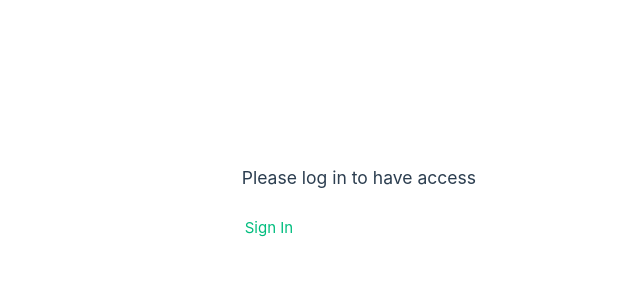
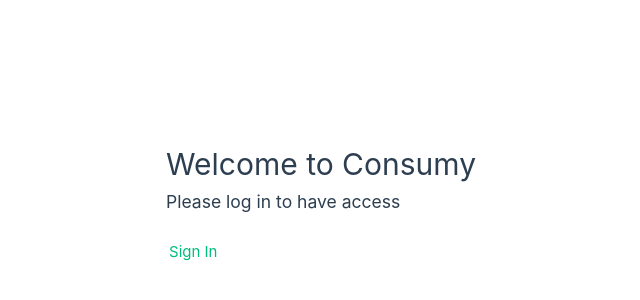
Before and after one commit to jfan-dev/consumy, a Vue app: page / in a window 1280 px wide. Shown: the part 198-498 px from the top of the page, without its empty margins (164-804 px from the left). Built offline with nearby package versions, Linux system fonts and the light colour scheme.

Commit message:
:construction: Add identification to the app

```diff
--- a/src/components/UserProfile.vue
+++ b/src/components/UserProfile.vue
@@ -24,6 +24,7 @@
     </template>
 
     <template v-else>
+      <h1>Welcome to Consumy</h1>
       <h3>Please log in to have access</h3>
       <br />
       <nav>
```
